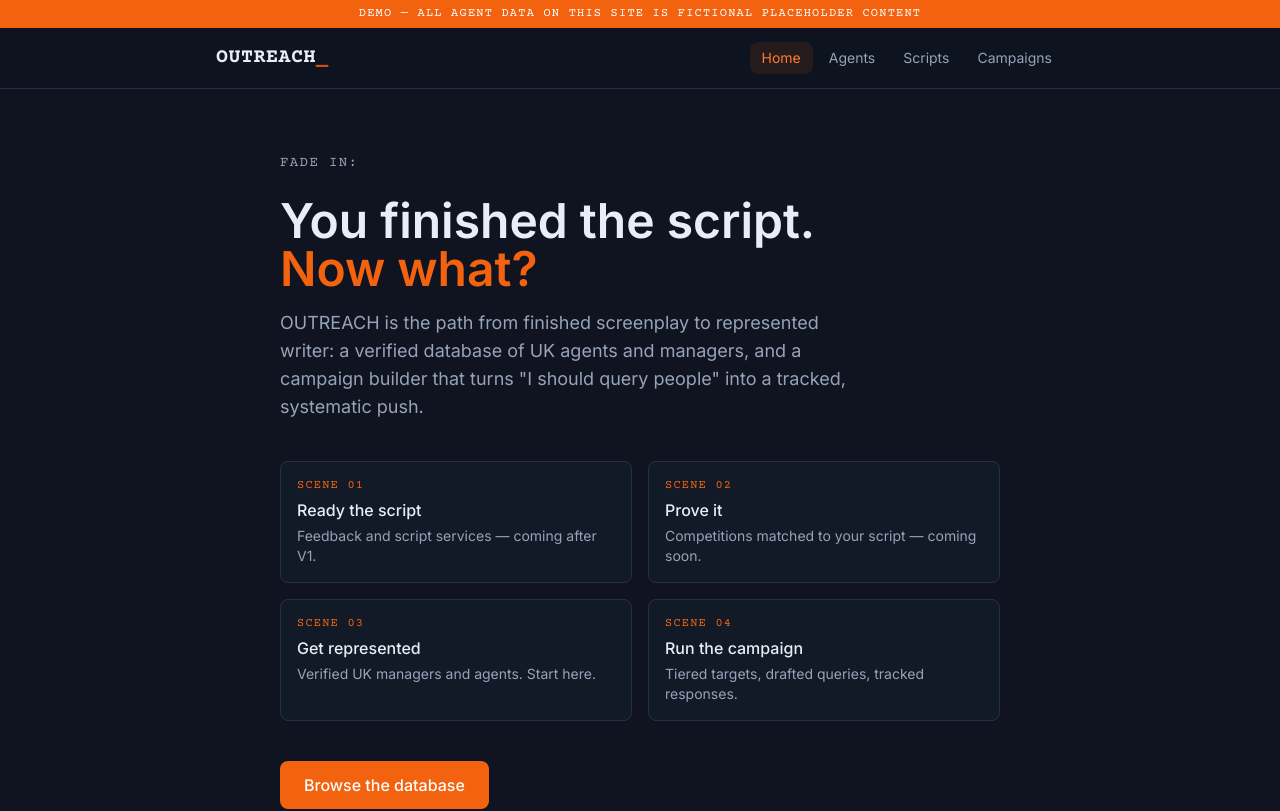
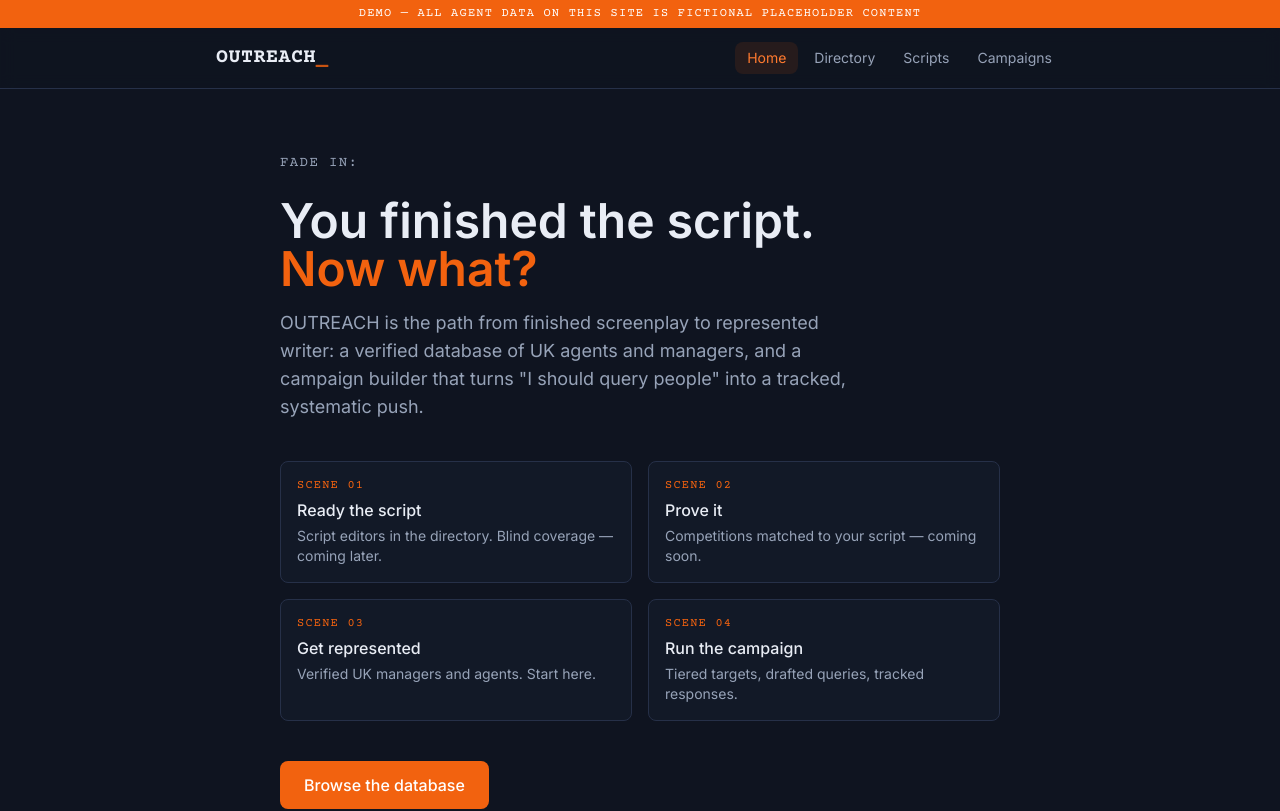
Before and after one commit to jasoncollin-sys/outreach, a React (Vite) app: page / in a window 1280 px wide. Shown: the top 811 px of the page. Built offline with nearby package versions, Linux system fonts and the light colour scheme.

Commit message:
Add files via upload

```diff
--- a/src/App.jsx
+++ b/src/App.jsx
@@ -1,5 +1,8 @@
 import { useState, useEffect } from 'react'
-import { dummyAgents } from './data/dummyAgents.js'
+import { dummyAgents, dummyEditors, dummyProdcos } from './data/dummyAgents.js'
+
+const directory = [...dummyAgents, ...dummyEditors, ...dummyProdcos]
+const TYPES = ['All', 'Agent', 'Manager', 'Script editor', 'Production company']
 
 // ---------- helpers ----------
 const load = (key, fallback) => {
@@ -57,7 +60,7 @@ function Empty({ children }) {
 // ---------- screens ----------
 function Home({ go }) {
   const steps = [
-    ['01', 'Ready the script', 'Feedback and script services — coming after V1.'],
+    ['01', 'Ready the script', 'Script editors in the directory. Blind coverage — coming later.'],
     ['02', 'Prove it', 'Competitions matched to your script — coming soon.'],
     ['03', 'Get represented', 'Verified UK managers and agents. Start here.'],
     ['04', 'Run the campaign', 'Tiered targets, drafted queries, tracked responses.'],
@@ -96,7 +99,7 @@ function Agents({ scripts }) {
   const [openOnly, setOpenOnly] = useState(false)
   const [selected, setSelected] = useState(null)
 
-  const list = dummyAgents.filter((a) => {
+  const list = directory.filter((a) => {
     const text = `${a.firstName} ${a.lastName} ${a.agency}`.toLowerCase()
     if (q && !text.includes(q.toLowerCase())) return false
     if (role !== 'All' && a.role !== role) return false
@@ -106,8 +109,8 @@ function Agents({ scripts }) {
 
   return (
     <div className="max-w-4xl mx-auto px-6 py-10">
-      <Slug scene="AGENT DATABASE" />
-      <h2 className="text-3xl font-semibold text-body mb-1">{dummyAgents.length} agents and managers</h2>
+      <Slug scene="THE DIRECTORY" />
+      <h2 className="text-3xl font-semibold text-body mb-1">{directory.length} listings across the industry</h2>
       <p className="text-dim text-sm mb-8">
         Demo records only. The real database is hand-verified against each agency's own website, with a source
         and last-checked date on every record.
@@ -121,9 +124,9 @@ function Agents({ scripts }) {
           className="flex-1 px-4 py-2.5 bg-panel text-body rounded-lg border border-edge focus:border-accent outline-none placeholder:text-dim/60"
         />
         <select value={role} onChange={(e) => setRole(e.target.value)} className="px-3 py-2.5 bg-panel text-body rounded-lg border border-edge outline-none">
-          <option>All</option>
-          <option>Agent</option>
-          <option>Manager</option>
+          {TYPES.map((t) => (
+            <option key={t} value={t}>{t === 'All' ? 'All types' : t + 's'}</option>
+          ))}
         </select>
         <label className="flex items-center gap-2 text-dim text-sm px-2 cursor-pointer select-none">
           <input type="checkbox" checked={openOnly} onChange={(e) => setOpenOnly(e.target.checked)} className="accent-[#F2620F]" />
@@ -141,8 +144,8 @@ function Agents({ scripts }) {
           >
             <div>
               <p className="text-body font-medium">
-                {a.firstName} {a.lastName}
-                <span className="text-dim font-normal"> · {a.agency}</span>
+                {a.firstName ? `${a.firstName} ${a.lastName}` : a.agency}
+                {a.firstName && <span className="text-dim font-normal"> · {a.agency}</span>}
               </p>
               <p className="text-dim text-sm mt-0.5">
                 {a.role} · {a.agencySize} · {a.genres.join(', ')}
@@ -168,9 +171,9 @@ function Agents({ scripts }) {
               <div>
                 <p className="font-slug text-xs text-accent tracking-widest uppercase mb-1">Character profile</p>
                 <h3 className="text-2xl font-semibold text-body">
-                  {selected.firstName} {selected.lastName}
+                  {selected.firstName ? `${selected.firstName} ${selected.lastName}` : selected.agency}
                 </h3>
-                <p className="text-dim">{selected.agency} · {selected.role}</p>
+                <p className="text-dim">{selected.firstName ? `${selected.agency} · ` : ''}{selected.role}</p>
               </div>
               <button onClick={() => setSelected(null)} className="text-dim hover:text-body text-xl leading-none">✕</button>
             </div>
@@ -446,7 +449,7 @@ export default function App() {
 
   const tabs = [
     ['home', 'Home'],
-    ['agents', 'Agents'],
+    ['agents', 'Directory'],
     ['scripts', 'Scripts'],
     ['campaigns', 'Campaigns'],
   ]
--- a/src/data/dummyAgents.js
+++ b/src/data/dummyAgents.js
@@ -17,3 +17,16 @@ export const dummyAgents = [
   { id: 'DA-14', firstName: 'Harvey', lastName: 'Notreal', role: 'Agent', agency: 'Fictional Talent Group', agencySize: 'Large', genres: ['Drama', 'Sci-Fi'], acceptsUnsolicited: 'No', submissionPolicy: 'Referral only.', notableClients: ['(placeholder client)'], verified: false },
   { id: 'DA-15', firstName: 'Zara', lastName: 'Prototype', role: 'Manager', agency: 'Sample Management', agencySize: 'Boutique', genres: ['Crime', 'Drama', 'Thriller'], acceptsUnsolicited: 'Yes', submissionPolicy: 'Query letter with one-paragraph synopsis.', notableClients: ['(placeholder client)'], verified: false },
 ]
+
+// Script editors and production companies — also fictional placeholders.
+export const dummyEditors = [
+  { id: 'DE-01', firstName: 'Iris', lastName: 'Notewell', role: 'Script editor', agency: 'Redline Coverage (demo)', agencySize: 'Boutique', genres: ['Crime', 'Drama', 'Thriller'], acceptsUnsolicited: 'Yes', submissionPolicy: 'Feature notes from £150; 10-day turnaround.', notableClients: ['(placeholder credit)'], verified: false },
+  { id: 'DE-02', firstName: 'Duncan', lastName: 'Margins', role: 'Script editor', agency: 'Placeholder Pages (demo)', agencySize: 'Boutique', genres: ['Comedy', 'Drama'], acceptsUnsolicited: 'Yes', submissionPolicy: 'Page notes plus development call.', notableClients: ['(placeholder credit)'], verified: false },
+  { id: 'DE-03', firstName: 'Sylvie', lastName: 'Draftsdóttir', role: 'Script editor', agency: 'Example Editorial (demo)', agencySize: 'Boutique', genres: ['Horror', 'Sci-Fi', 'Thriller'], acceptsUnsolicited: 'Yes', submissionPolicy: 'Genre specialist; blind coverage available.', notableClients: ['(placeholder credit)'], verified: false },
+]
+
+export const dummyProdcos = [
+  { id: 'DP-01', firstName: '', lastName: '', role: 'Production company', agency: 'Specimen Pictures (demo)', agencySize: 'Mid', genres: ['Crime', 'Drama'], acceptsUnsolicited: 'No', submissionPolicy: 'Submissions via agents only.', notableClients: ['(placeholder title)'], verified: false },
+  { id: 'DP-02', firstName: '', lastName: '', role: 'Production company', agency: 'Demo Films Ltd (demo)', agencySize: 'Boutique', genres: ['Thriller', 'Horror'], acceptsUnsolicited: 'Query letter first', submissionPolicy: 'Open to queries during announced windows.', notableClients: ['(placeholder title)'], verified: false },
+  { id: 'DP-03', firstName: '', lastName: '', role: 'Production company', agency: 'Placeholder Productions (demo)', agencySize: 'Large', genres: ['Drama', 'Sci-Fi'], acceptsUnsolicited: 'No', submissionPolicy: 'Development slate via reps and labs.', notableClients: ['(placeholder title)'], verified: false },
+]
```
